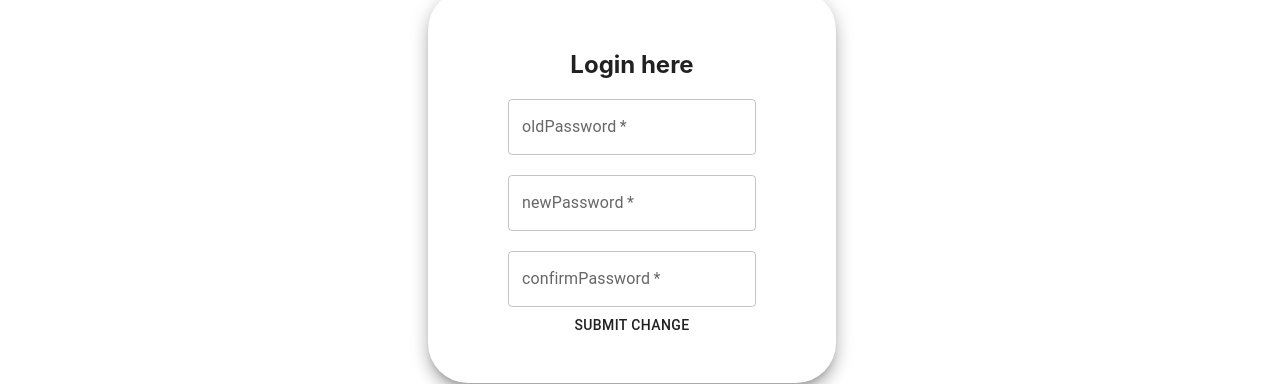
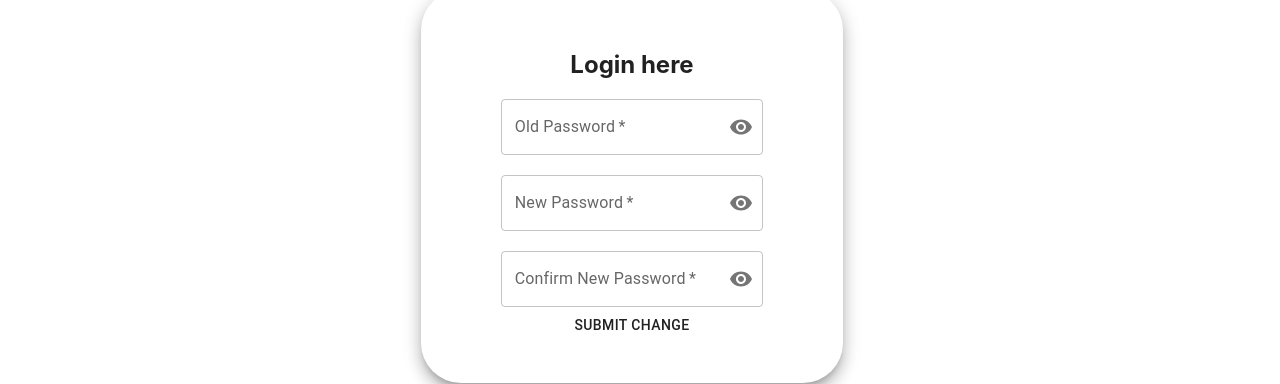
Before and after one commit to RevRelay/RevRelay, a React (Create React App) app: page /user/profile/userInfo/changePassword in a window 1280 px wide. Shown: the part 126-510 px from the top of the page. Built offline with nearby package versions, Linux system fonts and the light colour scheme; no server answers.

Commit message:
password hide now toggles

```diff
--- a/src/Components/NoAuth/PasswordField.js
+++ b/src/Components/Library/FormField.js
@@ -1,7 +1,11 @@
 import { useState } from "react";
-import { OutlinedInput, FormControl, InputLabel, InputAdornment, IconButton } from "@mui/material";
+import { OutlinedInput, FormControl, InputLabel, InputAdornment, IconButton, withStyles } from "@mui/material";
 import { Visibility, VisibilityOff } from "@mui/icons-material";
-import "./Auth.css";
+import { styled } from '@mui/material/styles';
+
+const FormControlStd = styled(FormControl)({
+	width: "26ch"
+});
 
 /**
  * Generic password entry TextField.
@@ -11,7 +15,7 @@ import "./Auth.css";
  * @param {Function} props.setter Setter function for the state variable holding the text field value.
  * @returns
  */
-export default function PasswordField(props) {
+export function PasswordField(props) {
 
 	const passwordSetter = props.setter;
 
@@ -26,14 +30,15 @@ export default function PasswordField(props) {
 	};
 
 	return (
-		<FormControl variant="outlined" maxRows={1}>
-			<InputLabel required="true" htmlFor="outlined-password">{props.label}</InputLabel>
+		<FormControlStd variant="outlined">
+			<InputLabel required={true} htmlFor="outlined-password">{props.label}</InputLabel>
 			<OutlinedInput
 				id={props.id}
 				label={props.label+" *"}
 				type={showPassword ? 'text' : 'password'}
 				value={props.password}
 				onChange={(e) => passwordSetter(e.target.value)}
+				maxRows={1}
 				endAdornment = {
 					<InputAdornment position="end">
 						<IconButton
@@ -46,6 +51,31 @@ export default function PasswordField(props) {
 						</IconButton>
 					</InputAdornment>}
 			/>
-		</FormControl>
+		</FormControlStd>
 	)
 }
+
+/**
+ * Generic TextField for Login, Register, etc.
+ * @param {String} props.id TextField Id.
+ * @param {String} props.label TextField label.
+ * @param {String} props.value State variable holding the value.
+ * @param {Function} props.setter Setter function for the state variable holding the text field value.
+ * @param {boolean} props.required True if required, false otherwise.
+ */
+export function LoginRegisterField(props) {
+	const setter = props.setter;
+	return (
+		<FormControlStd variant="outlined">
+			<InputLabel required={props.required}>{props.label}</InputLabel>
+			<OutlinedInput
+				id={props.id}
+				label={props.label + ((props.required) ? " *" : "")}
+				type={'text'}
+				value={props.value}
+				onChange={(e) => setter(e.target.value)}
+				maxRows={1}
+			/>
+		</FormControlStd>
+	)
+}
--- a/src/Components/NoAuth/Login.js
+++ b/src/Components/NoAuth/Login.js
@@ -1,12 +1,11 @@
 import { useState } from "react";
 import {
 	Button,
-	Grid,
-	TextField
+	Grid
 } from "@mui/material";
+import {PasswordField, LoginRegisterField} from "../Library/FormField";
 import APIQuery from "../../API/APIQuery";
 import {useNavigate} from 'react-router-dom'
-import { LoginSharp } from "@mui/icons-material";
 import PropTypes from 'prop-types';
 import './Auth.css';
 import { User, SetStateActionString } from "../../typeDef";
@@ -40,11 +39,11 @@ export default function Login({ setToken }) {
 	/**
 	 * @type {[string, SetStateActionString]}
 	 */
-	const [username, setUsername] = useState();
+	const [username, setUsername] = useState('');
 	/**
 	 * @type {[string, SetStateActionString]}
 	 */
-	const [password, setPassword] = useState();
+	const [password, setPassword] = useState('');
 	let navigate = useNavigate();
 
 	/**
@@ -73,11 +72,11 @@ export default function Login({ setToken }) {
 					<h2>Login here</h2>
 				</Grid>
 				<Grid item xs={1}>
-					<TextField id="username" label="Username" variant="outlined" maxRows={1} onChange={e => setUsername(e.target.value)}/>
+					<LoginRegisterField id="username" label="Username" value={username} setter={setUsername} required={true}/>
 				</Grid>
 				<br/>
 				<Grid item xs={1}>
-					<TextField id="password" type="password" label="Password" variant="outlined" maxRows={1} onChange={e => setPassword(e.target.value)}/>
+					<PasswordField id="password" label="Password" password={password} setter={setPassword}/>
 				</Grid>
 				<Grid item xs={1}>
 					<Button color="inherit" type="submit" variant="h5">Login</Button>
--- a/src/Components/NoAuth/Register.js
+++ b/src/Components/NoAuth/Register.js
@@ -2,10 +2,11 @@ import React, { useState } from "react";
 import PropTypes from "prop-types";
 import { useNavigate } from "react-router-dom";
 import APIQuery from "../../API/APIQuery";
-import { Button, Grid, TextField, Paper } from "@mui/material";
+import { Button, Grid, Paper } from "@mui/material";
 import { userLen, passLen, displayNameLen } from "./RegisterConfig";
 import "./Auth.css";
 import { User, SetStateActionString } from "../../typeDef";
+import {PasswordField, LoginRegisterField} from "../Library/FormField";
 
 /**
  * The url of the appended register url
@@ -65,23 +66,23 @@ export default function Register({ setToken }) {
 	/**
 	 * @type {[string, SetStateActionString]}
 	 */
-	const [username, setUsername] = useState();
+	const [username, setUsername] = useState('');
 	/**
 	 * @type {[string, SetStateActionString]}
 	 */
-	const [password, setPassword] = useState();
+	const [password, setPassword] = useState('');
 	/**
 	 * @type {[string, SetStateActionString]}
 	 */
-	const [confirmPassword, setConfirmPassword] = useState();
+	const [confirmPassword, setConfirmPassword] = useState('');
 	/**
 	 * @type {[string, SetStateActionString]}
 	 */
-	const [email, setEmail] = useState();
+	const [email, setEmail] = useState('');
 	/**
 	 * @type {[string, SetStateActionString]}
 	 */
-	const [displayName, setDisplayName] = useState();
+	const [displayName, setDisplayName] = useState('');
 	let navigate = useNavigate();
 
 	/**
@@ -145,59 +146,50 @@ export default function Register({ setToken }) {
 						<h2>Welcome to the Future of Social Media</h2>
 					</Grid>
 					<Grid item xs={1}>
-						<TextField
+						<LoginRegisterField
 							id="username"
 							label="Username"
-							required="true"
-							variant="outlined"
-							maxRows={1}
-							onChange={(e) => setUsername(e.target.value)}
+							value={username}
+							setter={setUsername}
+							required={true}
 						/>
 					</Grid>
 					<br />
 					<Grid item xs={1}>
-						<TextField
+						<PasswordField
 							id="password"
 							label="Password"
-							type="password"
-							required="true"
-							variant="outlined"
-							maxRows={1}
-							onChange={(e) => setPassword(e.target.value)}
+							password={password}
+							setter={setPassword}
 						/>
 					</Grid>
 					<br />
 					<Grid item xs={1}>
-						<TextField
+						<PasswordField
 							id="passwordConfirm"
-							label="PasswordConfirm"
-							type="password"
-							required="true"
-							variant="outlined"
-							maxRows={1}
-							onChange={(e) => setConfirmPassword(e.target.value)}
+							label="Confirm Password"
+							password={confirmPassword}
+							setter={setConfirmPassword}
 						/>
 					</Grid>
 					<br />
 					<Grid item xs={1}>
-						<TextField
+						<LoginRegisterField
 							id="email"
 							label="Email"
-							required="true"
-							variant="outlined"
-							maxRows={1}
-							onChange={(e) => setEmail(e.target.value)}
+							value={email}
+							setter={setEmail}
+							required={true}
 						/>
 					</Grid>
 					<br />
 					<Grid item xs={1}>
-						<TextField
+						<LoginRegisterField
 							id="displayName"
 							label="Display Name"
-							required="true"
-							variant="outlined"
-							maxRows={1}
-							onChange={(e) => setDisplayName(e.target.value)}
+							value={displayName}
+							setter={setDisplayName}
+							required={true}
 						/>
 					</Grid>
 					<Grid item xs={1}>
--- a/src/Components/UserInfo/ChangePassword.js
+++ b/src/Components/UserInfo/ChangePassword.js
@@ -1,15 +1,12 @@
-import React, { useState, useEffect } from "react";
+import React, { useState } from "react";
 import {
 	Button,
 	Grid,
 	TextField,
 	Paper,
 } from "@mui/material";
-import AddAPhotoIcon from '@mui/icons-material/AddAPhoto';
- import {
-	useNavigate,
-} from "react-router-dom";
-import APIQuery from "../../API/APIQuery";
+import {PasswordField} from "../Library/FormField";
+ import {useNavigate} from "react-router-dom";
 import { updatePassword } from "../../API/UserAPI";
 import { passLen } from "../NoAuth/RegisterConfig.js"
 import {
@@ -123,38 +120,29 @@ function ChangePassword({JWT}) {
 						<h2>Login here</h2>
 					</Grid>
 					<Grid item xs={1}>
-						<TextField
+						<PasswordField
 							id="oldPassword"
-							label="oldPassword"
-							type="password"
-							required="true"
-							variant="outlined"
-							maxRows={1}
-							onChange={(e) => setOldPassword(e.target.value)}
+							label="Old Password"
+							password={oldPassword}
+							setter={setOldPassword}
 						/>
 					</Grid>
 					<br />
 					<Grid item xs={1}>
-						<TextField
+						<PasswordField
 							id="newPassword"
-							label="newPassword"
-							type="password"
-							required="true"
-							variant="outlined"
-							maxRows={1}
-							onChange={(e) => setNewPassword(e.target.value)}
+							label="New Password"
+							password={newPassword}
+							setter={setNewPassword}
 						/>
 					</Grid>
 					<br />
 					<Grid item xs={1}>
-						<TextField
+						<PasswordField
 							id="confirmPassword"
-							label="confirmPassword"
-							type="password"
-							required="true"
-							variant="outlined"
-							maxRows={1}
-							onChange={(e) => setConfirmPassword(e.target.value)}
+							label="Confirm New Password"
+							password={confirmPassword}
+							setter={setConfirmPassword}
 						/>
 					</Grid>
 					<Grid item xs={1}>
```
